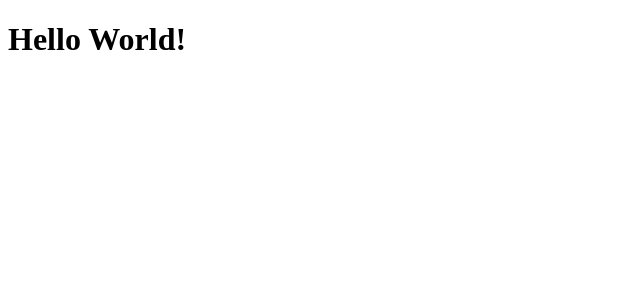
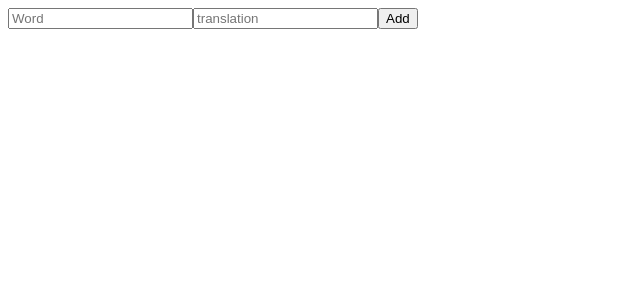
Before and after one commit to sylvestertarnowski/words-learning-app, a React (Create React App) app: page / in a window 1280 px wide. Shown: the top 300 px of the page, without its empty margins (0-640 px from the left). Built offline with nearby package versions, Linux system fonts and the light colour scheme.

Commit message:
Add logic for adding word pairs into state

```diff
--- /dev/null
+++ b/src/AddingWords.js
@@ -0,0 +1,35 @@
+import React, {Component} from "react";
+import DisplayWords from "./DisplayWords";
+
+class AddingWords extends Component {
+    constructor(props) {
+        super(props);
+        this.state = {}
+        this.handleSubmit = this.handleSubmit.bind(this);
+    }
+
+    handleSubmit(event) {
+        const word = event.target.word.value;
+        const translation = event.target.translation.value;
+        console.log(event.target.word.value);
+        this.setState({
+            [word]: translation
+        });
+        event.preventDefault();
+    }
+
+    render() {
+        return (
+            <div>
+                <form onSubmit={this.handleSubmit}>
+                    <input type="text" name="word" placeholder="Word" id="word"/>
+                    <input type="text" name="translation" placeholder="translation"/>
+                    <button>Add</button>
+                </form>
+                <DisplayWords data={this.state}/>
+            </div>
+        )
+    }
+}
+
+export default AddingWords;
--- a/src/App.js
+++ b/src/App.js
@@ -1,9 +1,10 @@
 import React, {Component} from "react";
+import AddingWords from "./AddingWords";
 
 class App extends Component {
   render() {
     return (
-      <h1>Hello World!</h1>
+      <AddingWords />
     )
   }
 }
--- /dev/null
+++ b/src/DisplayWords.js
@@ -0,0 +1,11 @@
+import React from "react";
+
+function DisplayWords(props) {
+    return (
+        <div>
+            {Object.keys(props.data)[0] && Object.keys(props.data)[0]}
+        </div>
+    )
+}
+
+export default DisplayWords;
```
